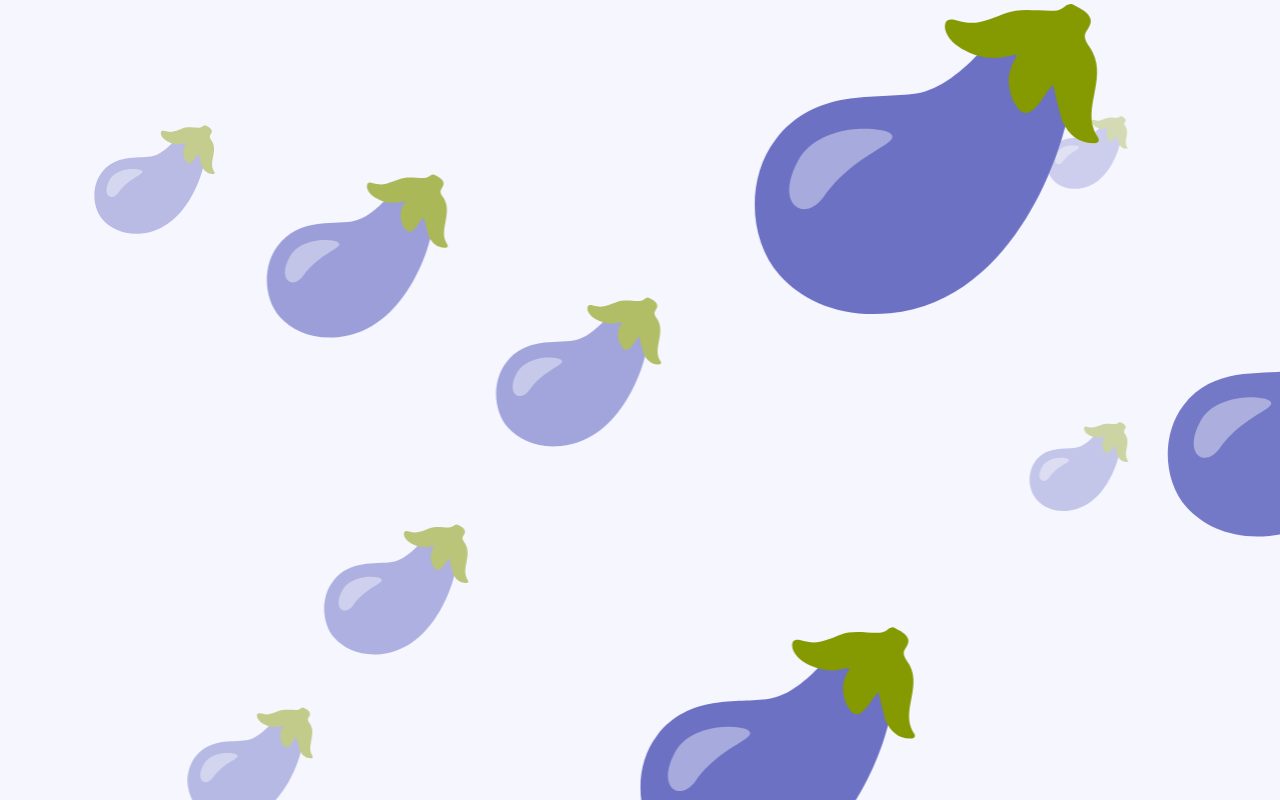
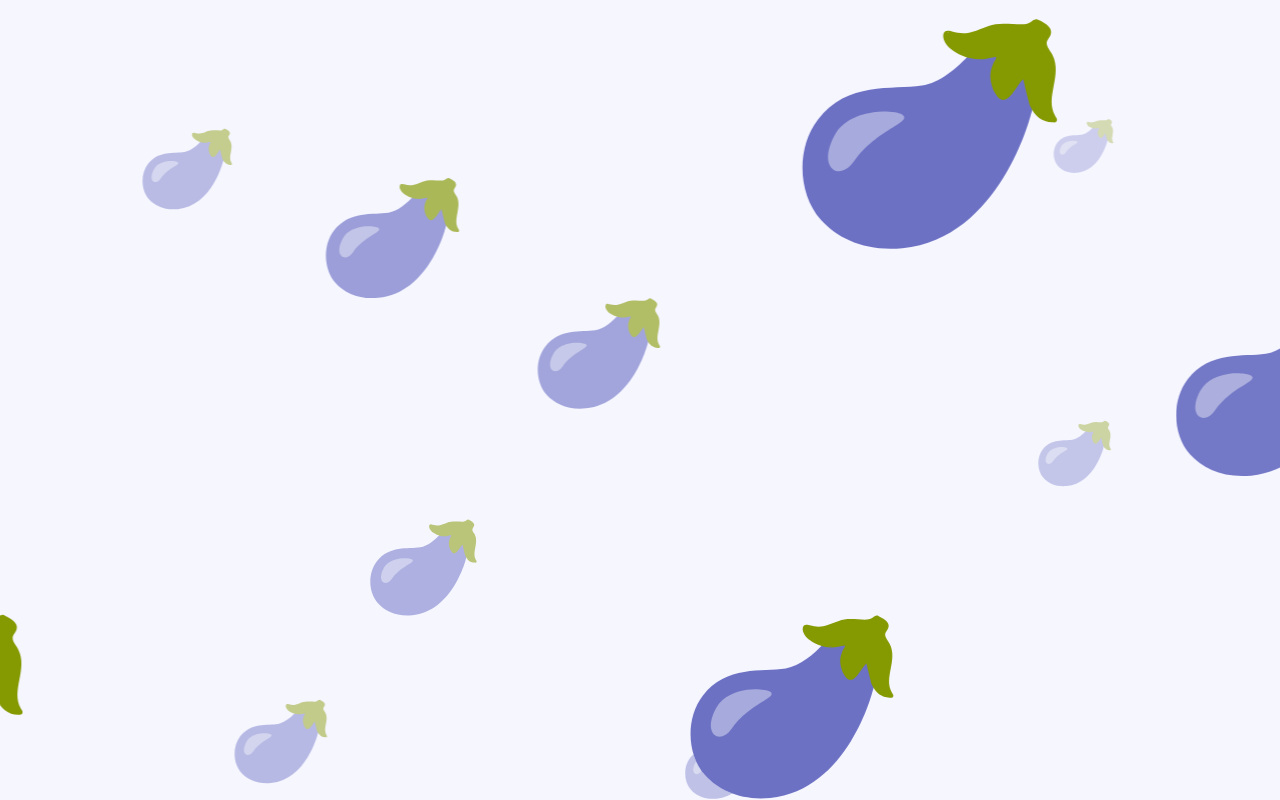
Before and after one commit to jjt/oggplont, a plain HTML site: page index.html in a window 1280 px wide. Drawn offline with Linux system fonts and the light colour scheme.

Commit message:
OGGPLONT

```diff
--- a/index.html
+++ b/index.html
@@ -82,7 +82,7 @@
           $oggplontMaster = doc.createElement('div'),
           winW = window.innerWidth,
           winH = window.innerHeight,
-          oggplontSize = 360,
+          oggplontSize = Math.floor(winH / 3),
           spawnOggplont;
 
       $oggplontMaster.innerHTML = oggplontTmpl;
```
